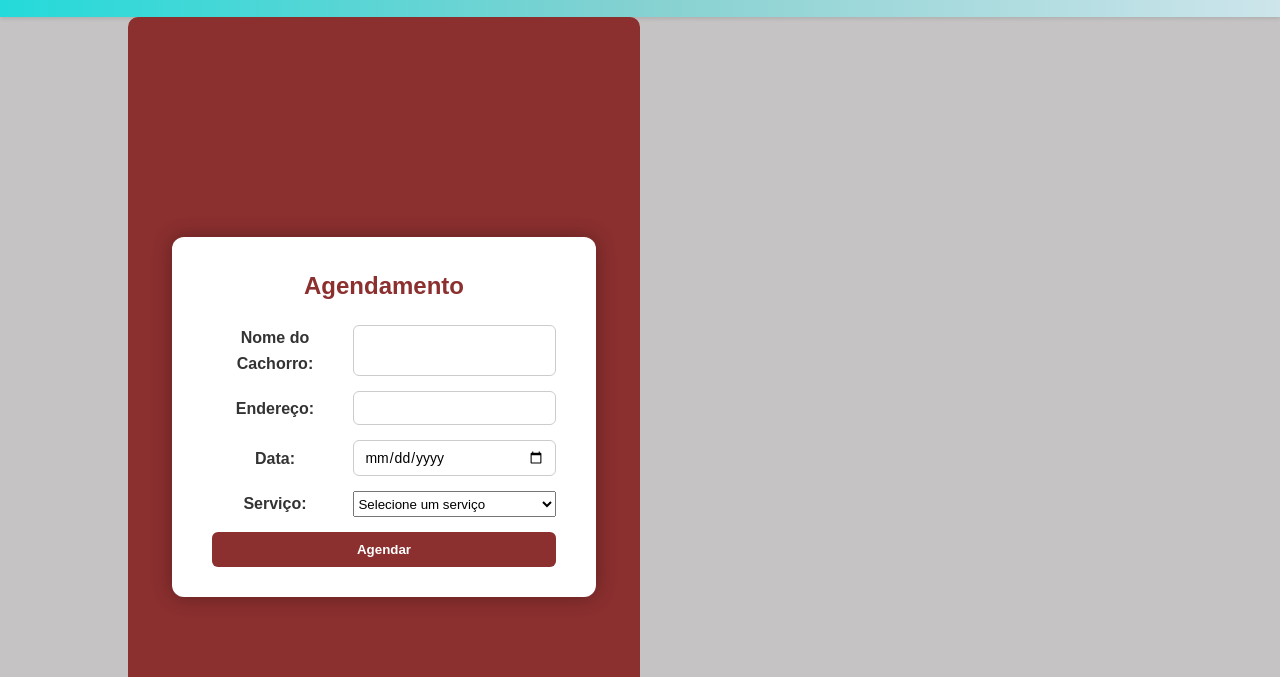
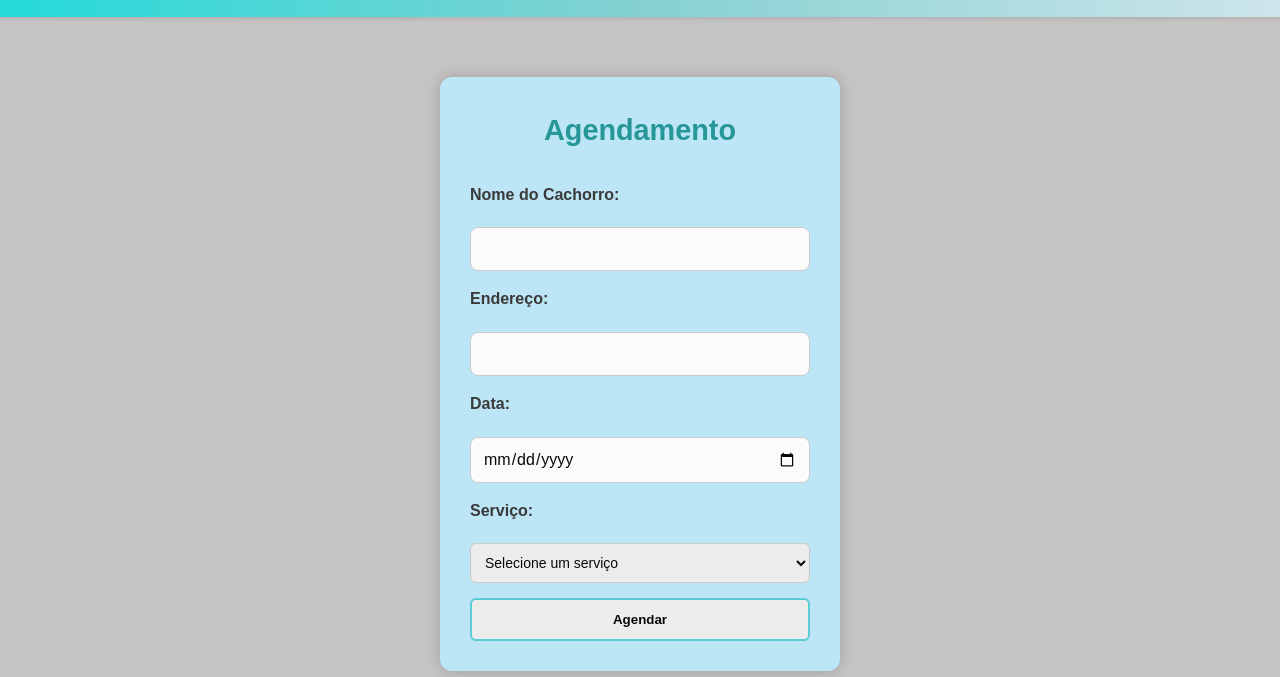
Before and after one commit to vitinxl15/ProjetoIntegrador, a website: page agendamento.html in a window 1280 px wide. Shown: the part 123-800 px from the top of the page. Drawn offline with Linux system fonts and the light colour scheme.

Commit message:
subindo
aa

```diff
--- a/agendamento.html
+++ b/agendamento.html
@@ -24,7 +24,7 @@
         </div>
     </header>
 
-    <div class =agdContainer>
+    <div class =formContainer>
         <div class="agd">
             <h2>Agendamento</h2>
             <form>
@@ -35,6 +35,7 @@
                 <label for="data">Data:</label>
                 <input type="date" id="data" name="data" required>
                 <label for="serviço">Serviço:</label>
+
                 <select id="serviço" name="serviço" required>
                     <option value="">Selecione um serviço</option>
                     <option value="Banho">Banho</option>
--- a/css/style.css
+++ b/css/style.css
@@ -6,12 +6,13 @@
 }
 
 body {
-    font-family: Arial, Helvetica, sans-serif;
-    background-color: #c5c3c3;
-    color: #333;
-    line-height: 1.6;
-    margin: 0;
-    padding: 0;
+  margin: 0;
+  padding: 0;
+  font-family: Arial, Helvetica, sans-serif;
+  background-color: #c5c3c3;
+  line-height: 1.6;
+  color: #333;
+
 }
 
 /* Cabeçalho */
@@ -278,91 +279,52 @@ footer {
     border: 1px solid #1b1b1b;
 }
 
-.agdContainer{
-    width: 40%;
-    padding: 40px 20px;
-    text-align: center;
-    margin-left: 10vw;
-    margin-right: 10vw;
-    border-radius: 10px;
-    height: 50vh;
-    background-color: brown;
-}
-
-@media (max-width: 768px) {
-    .catalogoCard {
-        min-width: 80%;
-    }
-}
-
-.agdContainer {
+form {
   display: flex;
-  justify-content: center;
-  align-items: center;
-  min-height: 100vh;
-  background-color: #8b2f2f; /* tom mais fechado do vermelho */
-  font-family: 'Segoe UI', Tahoma, Geneva, Verdana, sans-serif;
-}
-
-.agd {
-  background-color: #fff;
-  padding: 30px 40px;
-  border-radius: 12px;
-  box-shadow: 0 0 20px rgba(0, 0, 0, 0.3);
-  max-width: 600px;
-  width: 90%;
-}
-
-.agd h2 {
-  text-align: center;
-  color: #8b2f2f;
-  margin-bottom: 20px;
-}
-
-form {
-  display: grid;
-  grid-template-columns: 1fr 1fr;
+  flex-direction: column;
   gap: 15px;
+  width: 100%;
 }
 
 form label {
-  grid-column: span 1;
-  align-self: center;
   font-weight: bold;
   color: #333;
+  margin-bottom: 5px;
+  text-align: left;
 }
 
-form input {
-  grid-column: span 1;
-  padding: 8px 10px;
+form input, select {
+  padding: 10px;
   border: 1px solid #ccc;
   border-radius: 6px;
   font-size: 14px;
+  width: 100%;
+  box-sizing: border-box;
 }
 
 form button {
-  grid-column: span 2;
-  padding: 10px;
-  background-color: #8b2f2f;
-  color: white;
+  color: #000000;
   font-weight: bold;
-  border: none;
+  border: 2px solid #57ccd4;
   border-radius: 6px;
+  padding: 12px;
+  transition: background-color 0.3s;
   cursor: pointer;
-  transition: background-color 0.3s;
+  width: 100%;
 }
 
 form button:hover {
-  background-color: #a43b3b;
+  background-color: #57ccd4;
+  color: #fff;
 }
 
 .btn {
     color: #000000;
     font-weight: bold;
     border: 2px solid #57ccd4;
+    border-radius: 10px;
     padding: 10px 10px;
     margin: 8px;
-    border-radius: 10px;
     cursor: pointer;
     transition: background-color 0.3s, color 0.3s;
 }
```
Also changed, not shown: index.html (line endings or trailing spaces).
